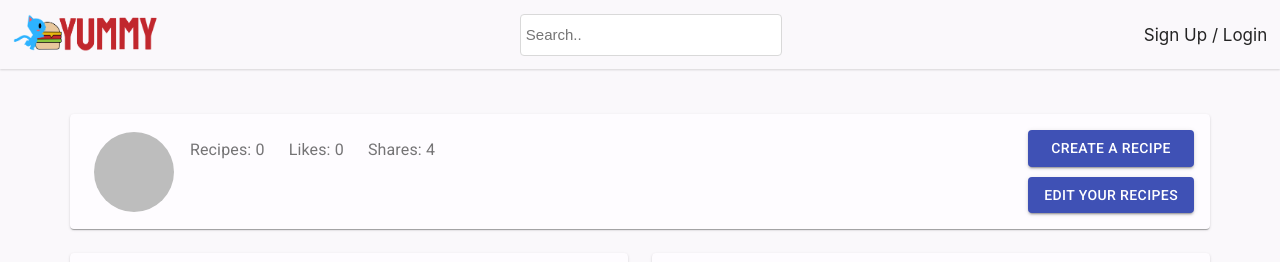
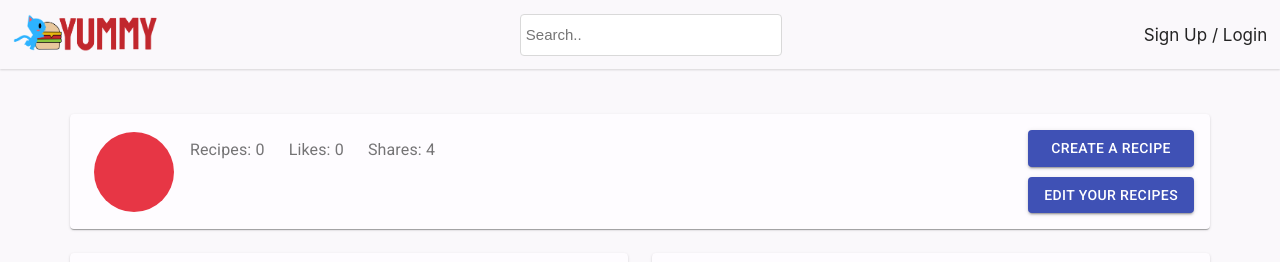
Before and after one commit to zzergy/Yummy, a React (Create React App) app: page /profile in a window 1280 px wide. Shown: the top 262 px of the page. Built offline with nearby package versions, Linux system fonts and the light colour scheme; no server answers; the database is empty.

Commit message:
Changed the default color of the Avatar icon

```diff
--- a/src/components/NavigationBar/NavigationBar.js
+++ b/src/components/NavigationBar/NavigationBar.js
@@ -10,6 +10,7 @@ const useStyles = makeStyles(theme => ({
     avatar: {
         height: theme.spacing(5),
         width: theme.spacing(5),
+        backgroundColor: "#E73645",
     }
 }))
 
@@ -56,7 +57,6 @@ export default function NavigationBar() {
                         <Avatar
                             className={classes.avatar}
                             src={currentUser?.photoURL}
-                            style={{ backgroundColor: "orange" }}
                         >
                             {firstLetter}</Avatar>
                     </Link>
--- a/src/components/Profile/ProfileCard.js
+++ b/src/components/Profile/ProfileCard.js
@@ -43,7 +43,7 @@ const useStyles = makeStyles(theme => ({
 }));
 
 export default function ProfileCard({ recipesCount, likeCount }) {
-    const { currentUser, avatarColor } = useContext(AuthenticationContext);
+    const { currentUser } = useContext(AuthenticationContext);
     const classes = useStyles();
 
     return (
@@ -52,7 +52,7 @@ export default function ProfileCard({ recipesCount, likeCount }) {
                 <Avatar
                     className={classes.avatar}
                     src={currentUser?.photoURL}
-                    style={{backgroundColor: avatarColor}}
+                    style={{backgroundColor: "#E73645"}}
                 >
                     <Typography variant="h4">
                         {currentUser?.displayName.charAt(0).toUpperCase()}
--- a/src/components/RecipeItem/RecipeItem.js
+++ b/src/components/RecipeItem/RecipeItem.js
@@ -60,7 +60,7 @@ export default function RecipeItem({ recipe }) {
                     aria-label="recipe"
                     className={classes.avatar}
                     src={recipe.authorPhotoURL}
-                    style={{ backgroundColor: "orange" }}>
+                    style={{ backgroundColor: "#E73645" }}>
                     {recipe.authorDisplayName.charAt(0).toUpperCase()}
                 </Avatar>}
                 title={recipe.title}
```
